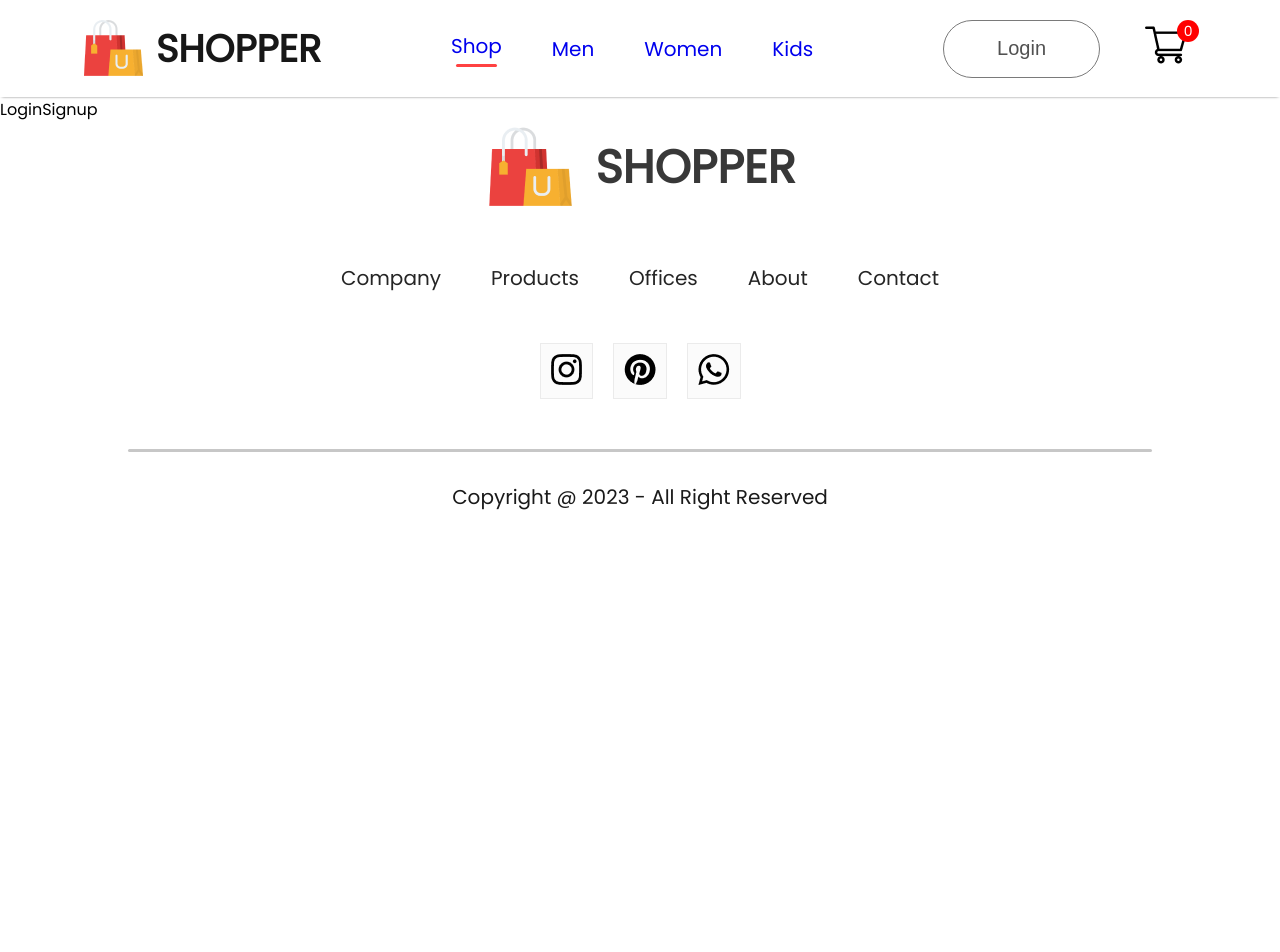
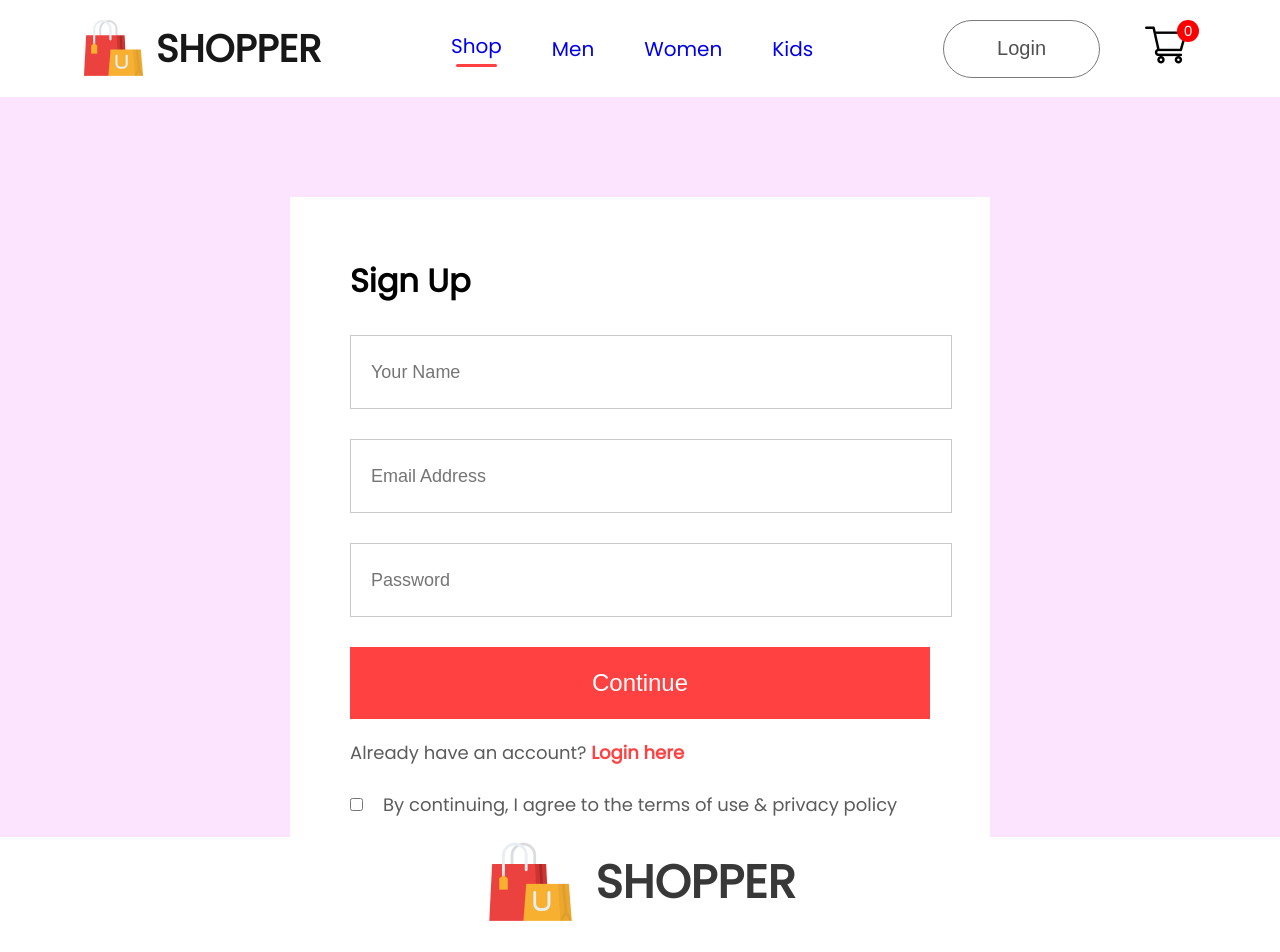
Before and after one commit to Rupeshkumar23/Ecommerce_React_JS, a React (Create React App) app: page /login in a window 1280 px wide. Shown: the top 952 px of the page. Before the commit the page ends 800 px from the top, so only its background shows below. Built offline with nearby package versions, Linux system fonts and the light colour scheme; a web font is replaced by a local one.

Commit message:
updated code

```diff
--- /dev/null
+++ b/src/Components/Breadcrums/Breadcrum.jsx
@@ -0,0 +1,14 @@
+import React from 'react'
+import './Breadcrum.css'
+import arrow_icon from '../Assets/breadcrum_arrow.png'
+const Breadcrum = (props) => {
+  const {product} = props;
+
+  return (
+    <div className='breadcrum'>
+      HOME<img src={arrow_icon} alt='arrow_icon'/>{product.category} <img src={arrow_icon} alt='arrow-icon'/>{product.name}
+    </div>
+  )
+}
+
+export default Breadcrum;
--- a/src/Components/Item/Item.jsx
+++ b/src/Components/Item/Item.jsx
@@ -1,9 +1,10 @@
 import React from 'react'
 import './Item.css'
+import { Link } from 'react-router-dom';
 const Item = (props) => {
   return (
     <div className='item'>
-        <img src={props.image} alt="Img"/>
+        <Link to={`/product/${props.id}`}><img src={props.image} alt="Img"/></Link>
         <p>{props.name}</p>
         <div className="item_prices">
         <div className="item_price_new">
--- /dev/null
+++ b/src/Components/ProductDisplay/ProductDisplay.jsx
@@ -0,0 +1,65 @@
+import React from "react";
+import "./ProductDisplay.css";
+import star_icon from "../Assets/star_icon.png";
+import star_dull_icon from "../Assets/star_dull_icon.png";
+const ProductDisplay = (props) => {
+  const { product } = props;
+  return (
+    <div className="productdisplay">
+      <div className="productdisplay_left">
+        <div className="productdisplay_img_list">
+          <img src={product.image} alt="" />
+          <img src={product.image} alt="" />
+          <img src={product.image} alt="" />
+          <img src={product.image} alt="" />
+        </div>
+        <div className="productdisplay_img">
+          <img
+            className="productdisplay_main_img"
+            src={product.image}
+            alt="img"
+          />
+        </div>
+      </div>
+      <div className="productdisplay_right">
+        <h1>{product.name}</h1>
+        <div className="productdisplay_right-star">
+          <img src={star_icon} alt="star_icon" />
+          <img src={star_icon} alt="star_icon" />
+          <img src={star_icon} alt="star_icon" />
+          <img src={star_icon} alt="star_icon" />
+          <img src={star_dull_icon} alt="star_dull_icon" />
+          <p>(122)</p>
+        </div>
+        <div className="productdisplay_right_prices">
+          <div className="productdisplay_right_price_old">
+            ${product.old_price}
+          </div>
+          <div className="productdisplay_right_price_new">
+            ${product.new_price}
+          </div>
+        </div>
+        <div className="productdisplay_right_description">
+            A lightweight usually knitted, pullover shirt,close-fitting and with
+            a round neckline and short sleeves, worn as an undershirt or outer
+            garment.
+        </div>
+        <div className="productdisplay_right_size">
+            <h1> Select Size</h1>
+            <div className="productdisplay_right_size">
+                <div>S</div>
+                <div>M</div>
+                <div>L</div>
+                <div>XL</div>
+                <div>XXL</div>
+            </div>
+        </div>
+        <button>ADD TO CART</button>
+        <p className="productdisplay_right_category">,<span>Category :</span> Women , T-Shirt, Crop Top </p>
+        <p className="productdisplay_right_category">,<span>Tags :</span> Modern, Latest </p>
+      </div>
+    </div>
+  );
+};
+
+export default ProductDisplay;
--- /dev/null
+++ b/src/Pages/CSS/LoginSignup.css
@@ -0,0 +1,67 @@
+.loginsignup {
+    width: 100%;
+    height: 80vh;
+    background: #fce3fe;
+    padding-top: 100px;
+}
+
+.loginsignup_container {
+    width: 580px;
+    height: 600px;
+    background: white;
+    margin: auto;
+    padding: 40px 60px;
+}
+
+.loginsignup_container h1 {
+    margin: 20px 0px;
+}
+
+.loginsignup_fields {
+    display: flex;
+    flex-direction: column;
+    gap: 30px;
+    margin-top: 30px;
+}
+
+.loginsignup_fields input {
+    height: 72px;
+    width: 100%;
+    padding-left: 20px;
+    border: 1px solid #c9c9c9;
+    outline: none;
+    color: #5c5c5c;
+    font-size: 18px;
+}
+
+.loginsignup_container button {
+    width: 580px;
+    height: 72px;
+    color: white;
+    background: #ff4141;
+    margin-top: 30px;
+    border: none;
+    font-size: 24px;
+    font-weight: 500;
+    cursor: pointer;
+}
+
+.loginsignup_login {
+    margin-top: 20px;
+    color: #5c5c5c;
+    font-size: 18px;
+    font-weight: 500;
+}
+.loginsignup_login span{
+    color: #ff4141;
+    font-weight: 600;
+}
+.loginsignup_agree{
+    display: flex;
+    align-items: center;
+    margin-top: 25px;
+    gap: 20px;
+    color: #5c5c5c;
+    font-size: 18px;
+    font-weight: 500;
+}
--- a/src/Pages/CSS/ShopCategory.css
+++ b/src/Pages/CSS/ShopCategory.css
@@ -0,0 +1,38 @@
+.shopcategory_banner{
+    display: block;
+    margin: 30px auto;
+    width: 82%;
+}
+.shopcategory_indexSort{
+    display: flex;
+    margin: 0px 170px;
+    justify-content: space-between;
+    align-items: center;
+}
+.shopcategory_sort{
+    padding: 10px 20px;
+    border-radius: 40px;
+    border: 1px solid #888 ;
+}
+.shopcategory_indexSort p span{
+    font-weight: 600;
+}
+.shopcategory_products{
+    margin: 20px 170px;
+    display: grid;
+    grid-template-columns: 1fr 1fr 1fr 1fr;
+    row-gap: 80px;
+}
+.shopcategory_loadmore{
+    display:flex;
+    justify-content: center;
+    align-items: center;
+    margin: 150px auto;
+    width: 233px;
+    height: 70px;
+    border-radius: 75px;
+    background: #ededed;
+    color:#787878;
+    font-size: 18px;
+    font-weight: 500;
+}
--- a/src/Pages/LoginSignup.jsx
+++ b/src/Pages/LoginSignup.jsx
@@ -1,9 +1,25 @@
 import React from 'react'
-
+import './CSS/LoginSignup.css'
 const LoginSignup = () => {
   return (
-    <div>LoginSignup</div>
+    <div className='loginsignup'>
+      <div className="loginsignup_container">
+        <h1>Sign Up</h1>
+        <div className="loginsignup_fields">
+          <input type="text" placeholder='Your Name' />
+          <input type="email" placeholder='Email Address' />
+          <input type="password" placeholder='Password' />
+        </div>
+        <button>Continue</button>
+        <p className='loginsignup_login'>Already have an account? <span>Login here</span></p>
+        <div className="loginsignup_agree">
+          <input type='checkbox' name='' id=''/>
+          <p>By continuing, I agree to the terms of use & privacy policy</p>
+        </div>
+      </div>
+
+    </div>
   )
 }
 
-export default LoginSignup
+export default LoginSignup;
--- a/src/Pages/Product.jsx
+++ b/src/Pages/Product.jsx
@@ -1,8 +1,18 @@
-import React from 'react'
+import React, { useContext } from 'react'
+import { ShopContext } from '../Context/ShopContext'
+import { useParams } from 'react-router-dom';
+import Breadcrum from '../Components/Breadcrums/Breadcrum';
+import ProductDisplay from '../Components/ProductDisplay/ProductDisplay';
 
 const Product = () => {
+  const {all_product}=useContext(ShopContext);
+  const {productId} = useParams();
+  const product = all_product.find((e)=> e.id === Number(productId))
   return (
-    <div>Product</div>
+    <div>
+      <Breadcrum product={product}/>
+      <ProductDisplay product={product}/>
+    </div>
   )
 }
 
--- a/src/Pages/ShopCategory.jsx
+++ b/src/Pages/ShopCategory.jsx
@@ -7,7 +7,7 @@
   const { all_product } = useContext(ShopContext);
   return (
     <div className="shop_category">
-      <img src={props.banner} alt="banner" />
+      <img className="shopcategory_banner" src={props.banner} alt="banner" />
       <div className="shopcategory_indexSort">
         <p>
           <span>Showing 1-12</span> out of 36 products
@@ -34,6 +34,9 @@
           }
         })}
       </div>
+      <div className="shopcategory_loadmore">
+        Explore More
+      </div>
     </div>
   );
 };
```
Also changed, not shown: src/Components/Breadcrums/Breadcrum.css (added), src/Components/ProductDisplay/ProductDisplay.css (added).
